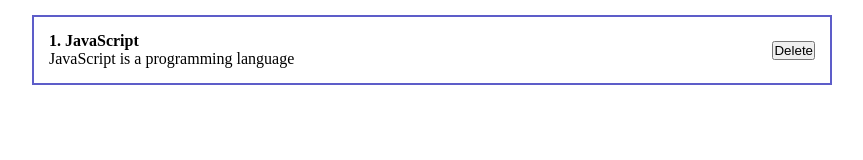
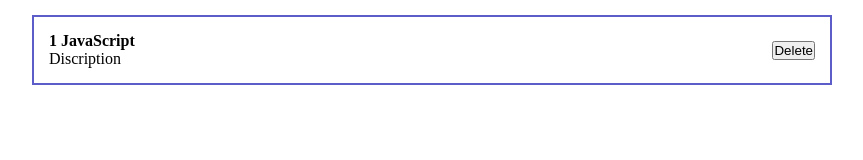
Before and after one commit to MikitaCat/React_Repeat, a React (Create React App) app: page / in a window 1280 px wide. Shown: the top 160 px of the page, without its empty margins (208-1071 px from the left). Built offline with nearby package versions, Linux system fonts and the light colour scheme; the HTML template or start-up script is replaced by a standard one.

Commit message:
Created a PostItem Component with props

```diff
--- a/src/App.js
+++ b/src/App.js
@@ -1,19 +1,12 @@
 import React from 'react';
 import { useState } from 'react';
 import '../src/styles/App.css';
+import PostItem from './components/PostItem';
 
 function App() {
   return (
     <div className="App">
-      <div className="post">
-        <div className="post__content">
-          <strong>1. JavaScript</strong>
-          <div>JavaScript is a programming language</div>
-        </div>
-        <div className="post__btns">
-          <button>Delete</button>
-        </div>
-      </div>
+      <PostItem post={{ id: 1, title: 'JavaScript', body: 'Discription' }} />
     </div>
   );
 }
--- /dev/null
+++ b/src/components/PostItem.jsx
@@ -0,0 +1,19 @@
+import React from 'react';
+
+function PostItem(props) {
+  return (
+    <div className="post">
+      <div className="post__content">
+        <strong>
+          {props.post.id} {props.post.title}
+        </strong>
+        <div>{props.post.body}</div>
+      </div>
+      <div className="post__btns">
+        <button>Delete</button>
+      </div>
+    </div>
+  );
+}
+
+export default PostItem;
```
